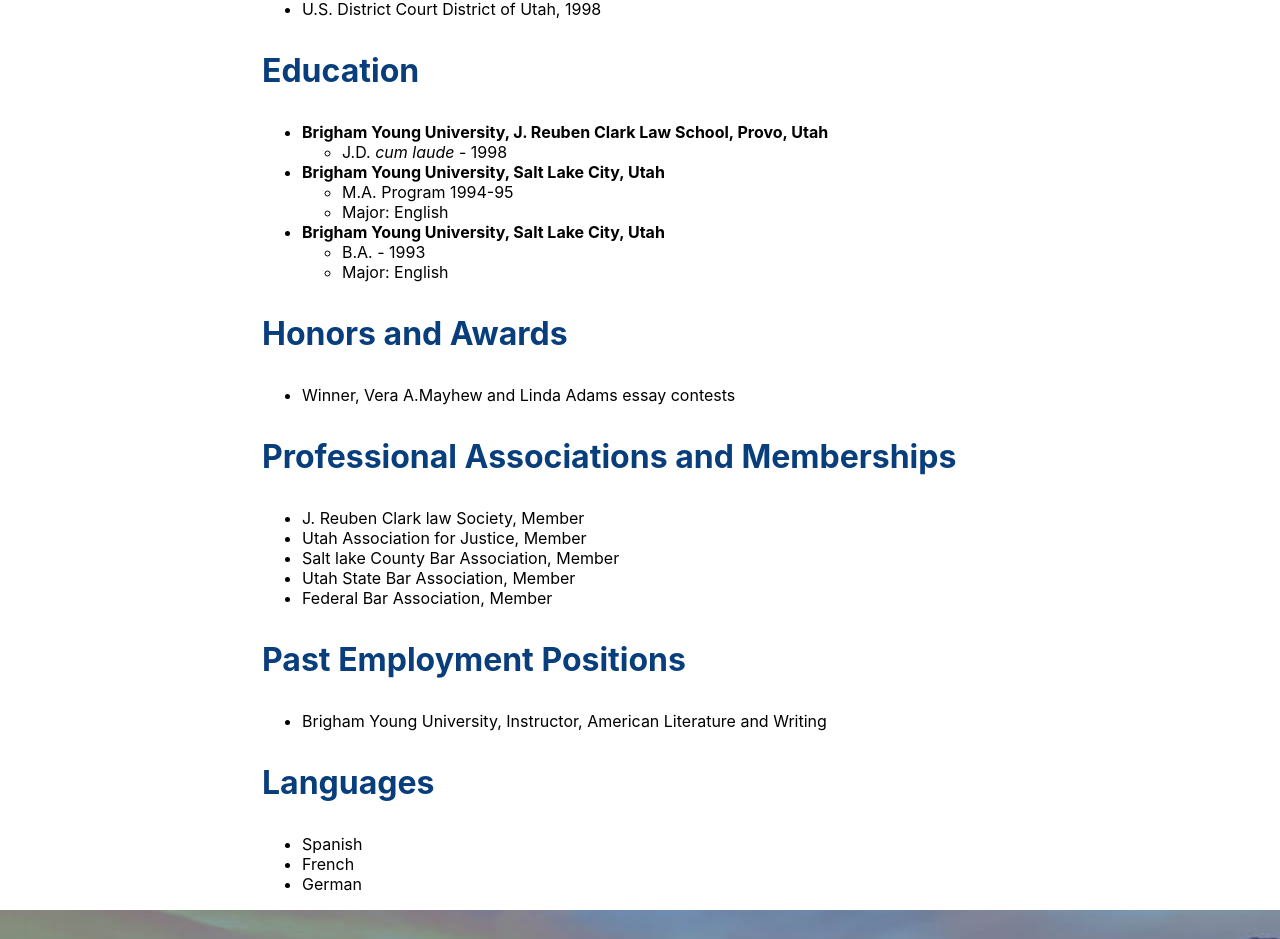
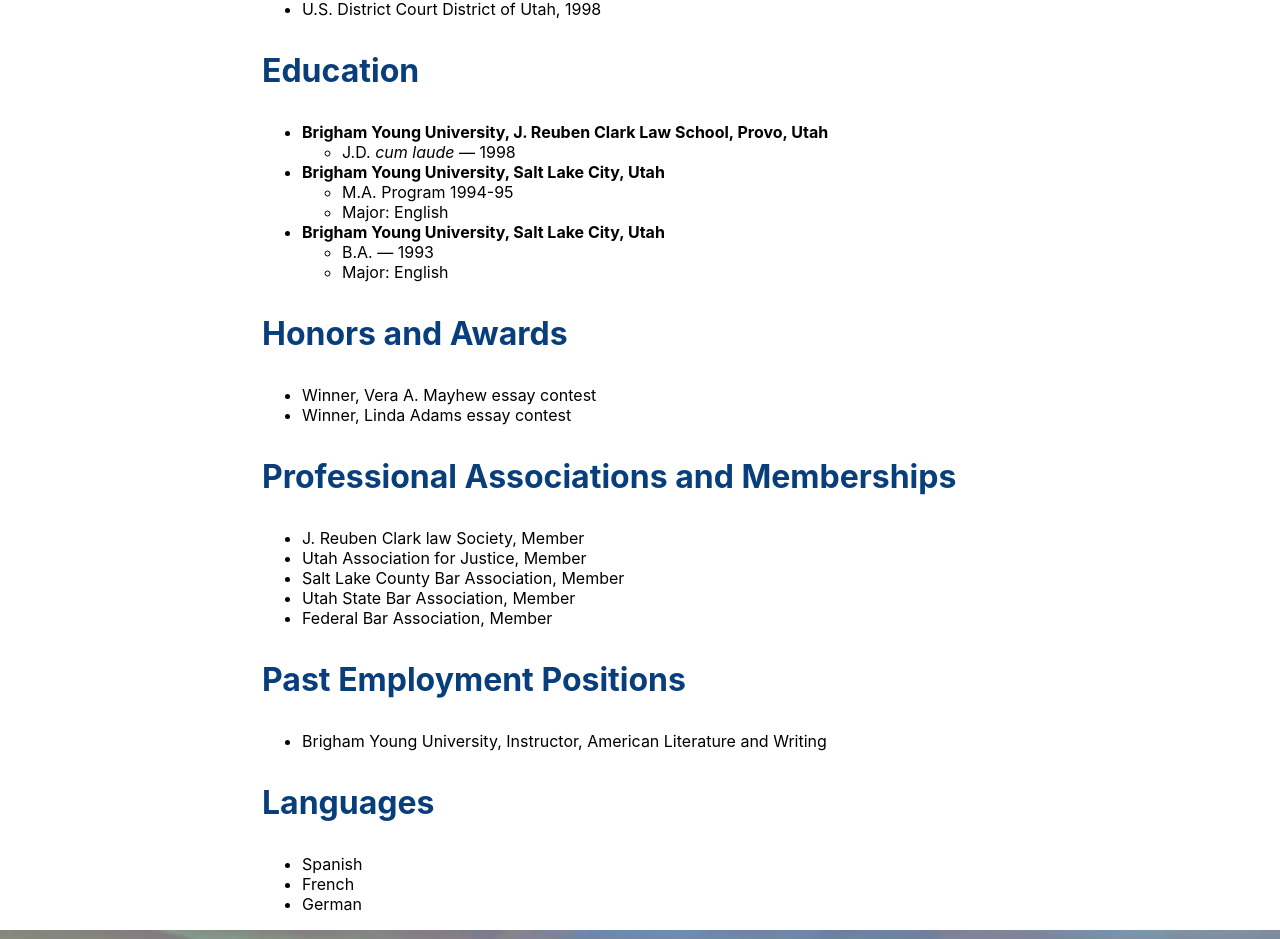
Before and after one commit to natepace/davidlawutahfe, a React (Create React App) app: page /Our-Attorneys/David-S-Pace in a window 1280 px wide. Shown: the part 1957-2896 px from the top of the page. Built offline with nearby package versions, Linux system fonts and the light colour scheme.

Commit message:
added more fixes and em dashes

```diff
--- a/src/components/BodyDavid.js
+++ b/src/components/BodyDavid.js
@@ -96,7 +96,7 @@
                                         </div>
                                         <div class="attorneyProfileNarrative">
                                             <p><strong><span>David Pace</span></strong>
-                                                <span> is the managing partner of The Pace Law Firm, and has been working with the firm since 1998. David manages the family law and personal injury litigation section of the firm. He received his undergraduate degree from Brigham Young University in 1993. He entered the M.A. program in English at Brigham Young University where he taught American Literature and Writing for two years prior to beginning law school, which he also attended at Brigham Young University on a scholarship, graduating <em>cum laude</em> in 1998. His practice emphasis is civil litigation and trial practice, appellate law, personal injury, and family law. David also maintains expertise in complex debt relief issues, judgment enforcement, and bankruptcy litigation. David has extensive experience in state and federal trial practice, as well as writing and legal research.David is committed to helping people find effective solutions to their problems.</span>
+                                                <span> is the managing partner of The Pace Law Firm, and has been working with the firm since 1998. David manages the family law and personal injury litigation section of the firm. He received his undergraduate degree from Brigham Young University in 1993. He entered the M.A. program in English at Brigham Young University where he taught American Literature and Writing for two years prior to beginning law school, which he also attended at Brigham Young University on a scholarship, graduating <em>cum laude</em> in 1998. His practice emphasis is civil litigation and trial practice, appellate law, personal injury, and family law. David also maintains expertise in complex debt relief issues, judgment enforcement, and bankruptcy litigation. David has extensive experience in state and federal trial practice, as well as writing and legal research. David is committed to helping people find effective solutions to their problems.</span>
                                             </p><p><span>David is a member of the J. Reuben Clark Law Society, the Utah Association for Justice, and the Salt Lake County Bar Association. He has been admitted to practice before the 10th Circuit Court of Appeals, the Utah State Bar, and the Utah Federal Bar. He has won the Vera A. Mayhew and Linda Adams essay contests. He is fluent in Spanish, and conversant in French and German. His non-work hours are spent raising his family, writing, and running.</span>
                                             </p>
                                         </div>
@@ -122,7 +122,7 @@
                                                 <li class="attorneyProfileEducationLegal"  >
                                                     <strong><span>Brigham Young University, J. Reuben Clark Law School</span>, Provo, Utah</strong>
                                                     <ul class="attorneyProfileEducationDegree">
-                                                        <li class="last-child">J.D.<em> cum laude</em> - 1998</li>
+                                                        <li class="last-child">J.D.<em> cum laude</em> — 1998</li>
                                                     </ul>
                                                 </li>
                                                 <li class="attorneyProfileEducationNonLegal" ><strong><span>Brigham Young University</span>, Salt Lake City, Utah</strong>
@@ -134,7 +134,7 @@
                                                 </li>
                                                 <li class="attorneyProfileEducationNonLegal last-child" >
                                                     <strong><span>Brigham Young University</span>, Salt Lake City, Utah</strong>
-                                                    <ul class="attorneyProfileEducationDegree"> <li class="last-child">B.A. - 1993</li>
+                                                    <ul class="attorneyProfileEducationDegree"> <li class="last-child">B.A. — 1993</li>
                                                     </ul>
                                                     <ul class="attorneyProfileEducationConcentrations"> <li class="last-child">Major: English</li>
                                                     </ul>
@@ -143,7 +143,9 @@
                                         </div>
                                         <div class="attorneyProfileSection attorneyProfileHonorsAndAwards"> <h3>Honors and Awards</h3>
                                             <ul>
-                                                <li class="last-child"><span>Winner, Vera A.Mayhew and Linda Adams essay contests</span>
+                                                <li class="last-child"><span>Winner, Vera A. Mayhew essay contest</span>
+                                                </li>
+                                                <li class="last-child"><span>Winner, Linda Adams essay contest</span>
                                                 </li>
                                             </ul>
                                         </div>
@@ -154,7 +156,7 @@
                                                 </li>
                                                 <li>
                                                     <span>Utah Association for Justice</span>, Member</li>
-                                                <li><span>Salt lake County Bar Association</span>, Member
+                                                <li><span>Salt Lake County Bar Association</span>, Member
                                                 </li>
                                                 <li>
                                                     <span>Utah State Bar Association</span>, Member
```
